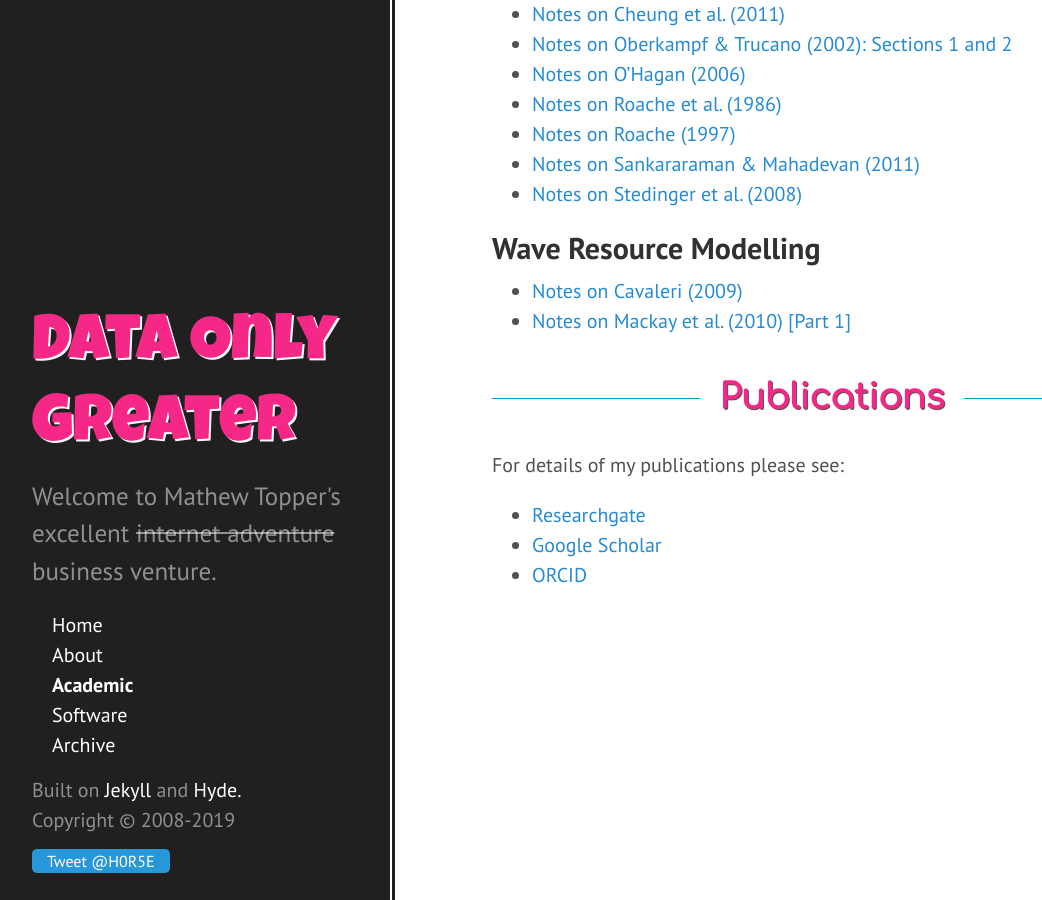
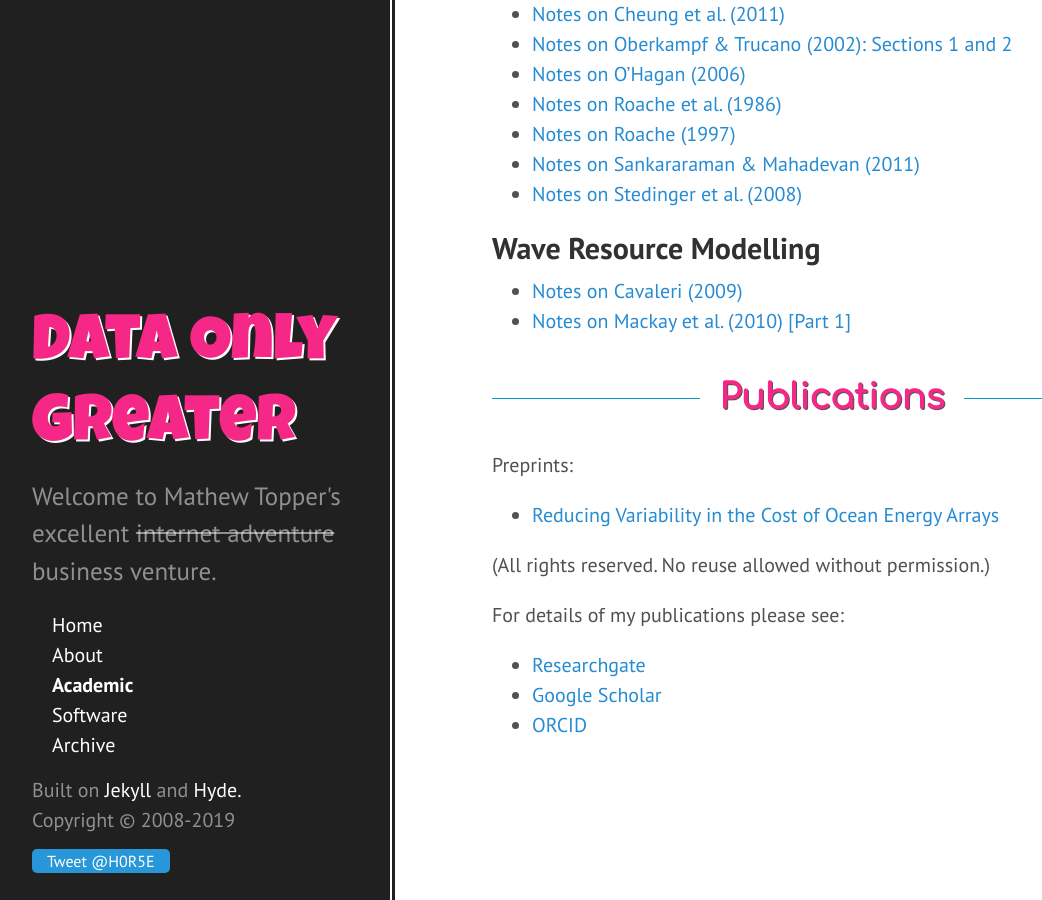
Before and after one commit to H0R5E/data-only-greater, a Jekyll site: the page built from academic/index.md, in a window 1280 px wide and 900 px high, scrolled down 1495 px. Shown: the whole window, without its empty margins (8-1050 px from the left). Built offline with Jekyll 4.4.1, drawn with Linux system fonts in a browser that asks for light colours; nearby versions of some CDN libraries; library files that are not in the unit come from our copies.

Commit message:
Added DTOcean preprint

```diff
--- a/academic/index.md
+++ b/academic/index.md
@@ -66,6 +66,12 @@ These are a collection of notes I made on academic papers whilst working as a po
 
 <h1 class="one" id="pubs"><span>Publications</span></h1>
 
+Preprints:
+
+* [Reducing Variability in the Cost of Ocean Energy Arrays]({{ site.baseurl }}/assets/pdfs/topper_preprint_2018.pdf)
+
+(All rights reserved. No reuse allowed without permission.)
+
 For details of my publications please see:
 
 * [Researchgate](https://www.researchgate.net/profile/Mathew_Topper)
--- a/package.json
+++ b/package.json
@@ -4,11 +4,11 @@
   "description": "This is the repository for the Jekyll source of http://www.dataonlygreater.com, a website by Mathew Topper",
   "main": "index.js",
   "dependencies": {
-    "bootstrap": "^4.1.3",
+    "bootstrap": "^4.3.1",
     "jquery": "^3.3.1",
     "jquery-easing": "0.0.1",
     "mathjax": "^2.7.5",
-    "popper.js": "^1.14.4"
+    "popper.js": "^1.14.7"
   },
   "devDependencies": {},
   "scripts": {
```
Also changed, not shown: 2 other files.
